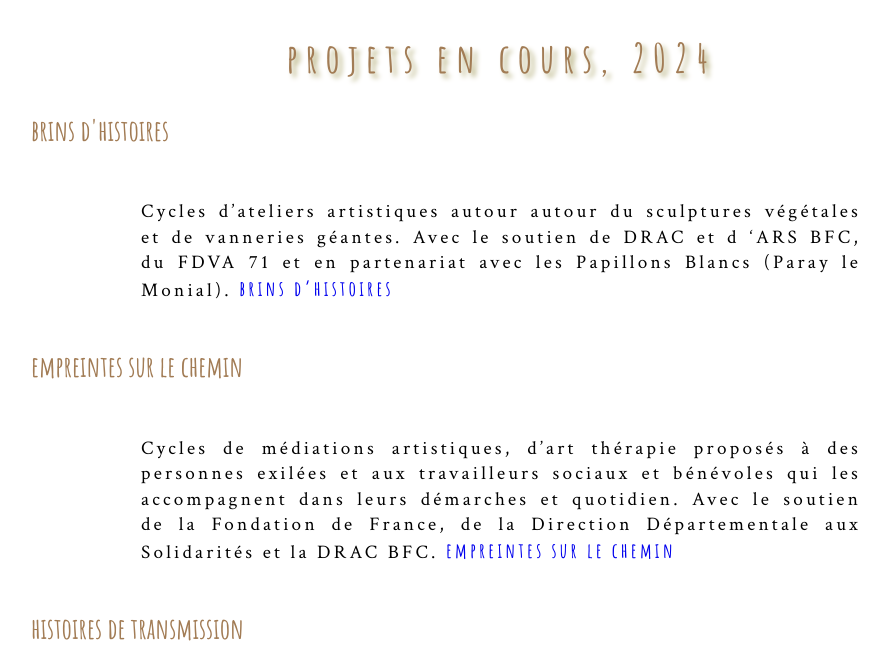
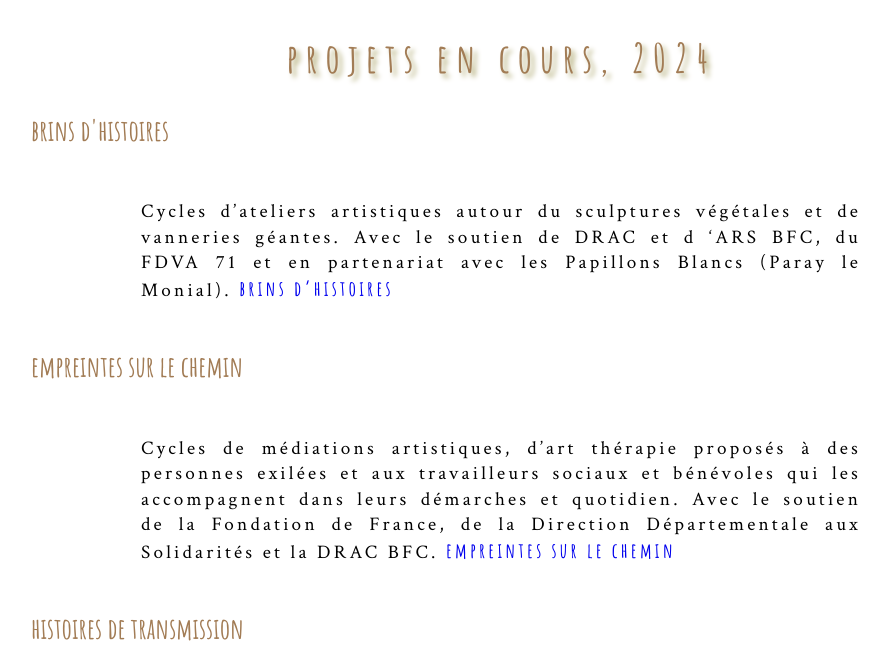
Before and after one commit to leshnik/revertouthaut, a Jekyll site: the page built from projets-en-cours-2024.md, in a window 1280 px wide and 900 px high, cut to the strip 254-900 px from the top of the window. Shown: the whole strip, without its empty margins (139-1028 px from the left). Built offline with Jekyll 4.4.1, drawn with Linux system fonts in a browser that asks for light colours.

Commit message:
projets en cours coqueille

```diff
--- a/projets-en-cours-2024.md
+++ b/projets-en-cours-2024.md
@@ -6,7 +6,7 @@
 <h1>projets en cours, 2024</h1>
 
 <h3>brins d'histoires</h3>
-<p class="intro-text">Cycles d’ateliers artistiques autour autour du sculptures végétales et de vanneries géantes.
+<p class="intro-text">Cycles d’ateliers artistiques autour du sculptures végétales et de vanneries géantes.
 Avec le soutien de DRAC et d ‘ARS BFC, du FDVA 71 et en partenariat avec les Papillons Blancs (Paray le Monial).
 <a href="brins-d-histoires">brins d’histoires</a></p>
 
```
